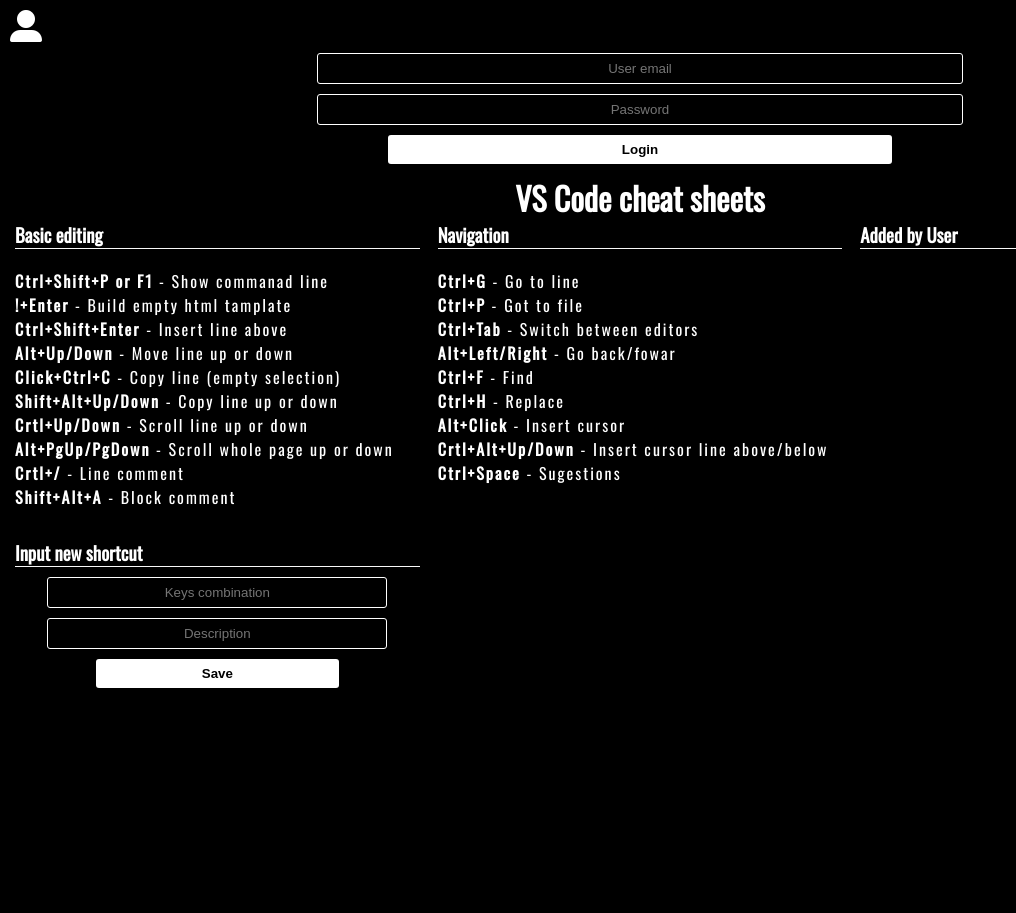
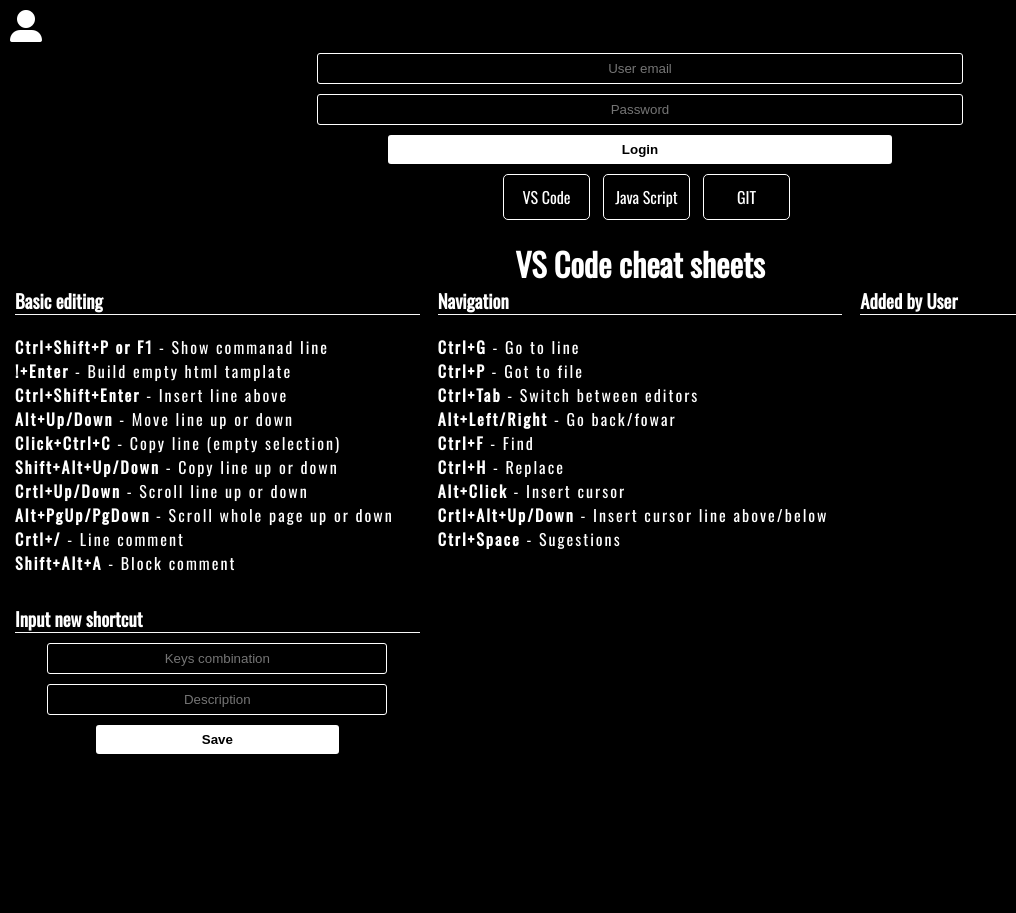
Before and after one commit to norbert-lukaszuk/codeCheatSheet, a plain HTML site: page public/index.html in a window 1280 px wide. Shown: the whole page, without its empty margins (0-1016 px from the left). Before the commit the page ends 847 px from the top, so only its background shows below. Drawn offline with nearby package versions, Linux system fonts and the light colour scheme; no server answers.

Commit message:
category select radio buttons

```diff
--- a/public/index.html
+++ b/public/index.html
@@ -18,6 +18,18 @@
                 <button class="login__button" id="login__button">Login</button>
                 <button class="logout__button" id="logout__button">Logout</button>
             </form>
+        </div>
+        <div class="category__wraper" id="category__wraper">
+            <div class="category__radio" id="category__radio">
+                <input type="radio" name="category" id="vsCode__category">
+                <label for="vsCode__category">VS Code</label>
+
+                <input type="radio" name="category" id="js__category">
+                <label for="js__category">Java Script</label>
+
+                <input type="radio" name="category" id="git__category">
+                <label for="git__category">GIT</label>
+            </div>
         </div>
     </nav>
     <h1 class="main__header" id="main__header">VS Code cheat sheets</h1>
--- a/public/style.css
+++ b/public/style.css
@@ -87,6 +87,31 @@
 .user__password--hide{
     display: none;
 }
+.category__radio{
+    display: flex;
+    justify-content: center;
+    align-items: center;
+}
+.category__radio label{
+    border: solid #ffffff 1px;
+    border-radius: 5px;
+    min-width: 65px;
+    padding: 10px;
+    text-align: center;
+    cursor: pointer;
+}
+.category__wraper{
+    padding: 10px 0;
+}
+input[type="radio"]:checked+label{
+
+    background-color: green;
+}
+input[type="radio"]{
+    visibility: hidden;
+
+
+  }
 input[type="submit"]{
     display: block;
     margin-top: 10px;
```
